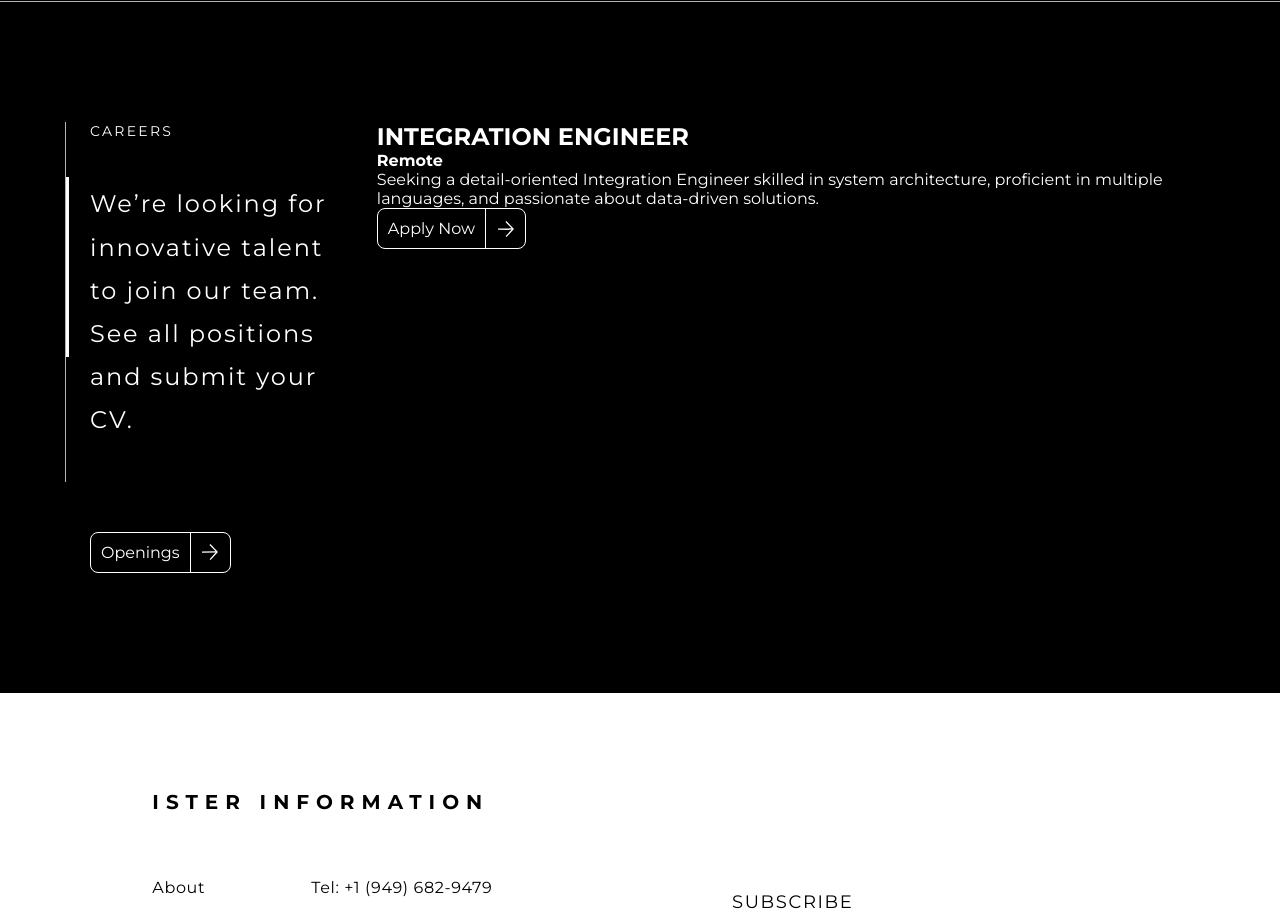
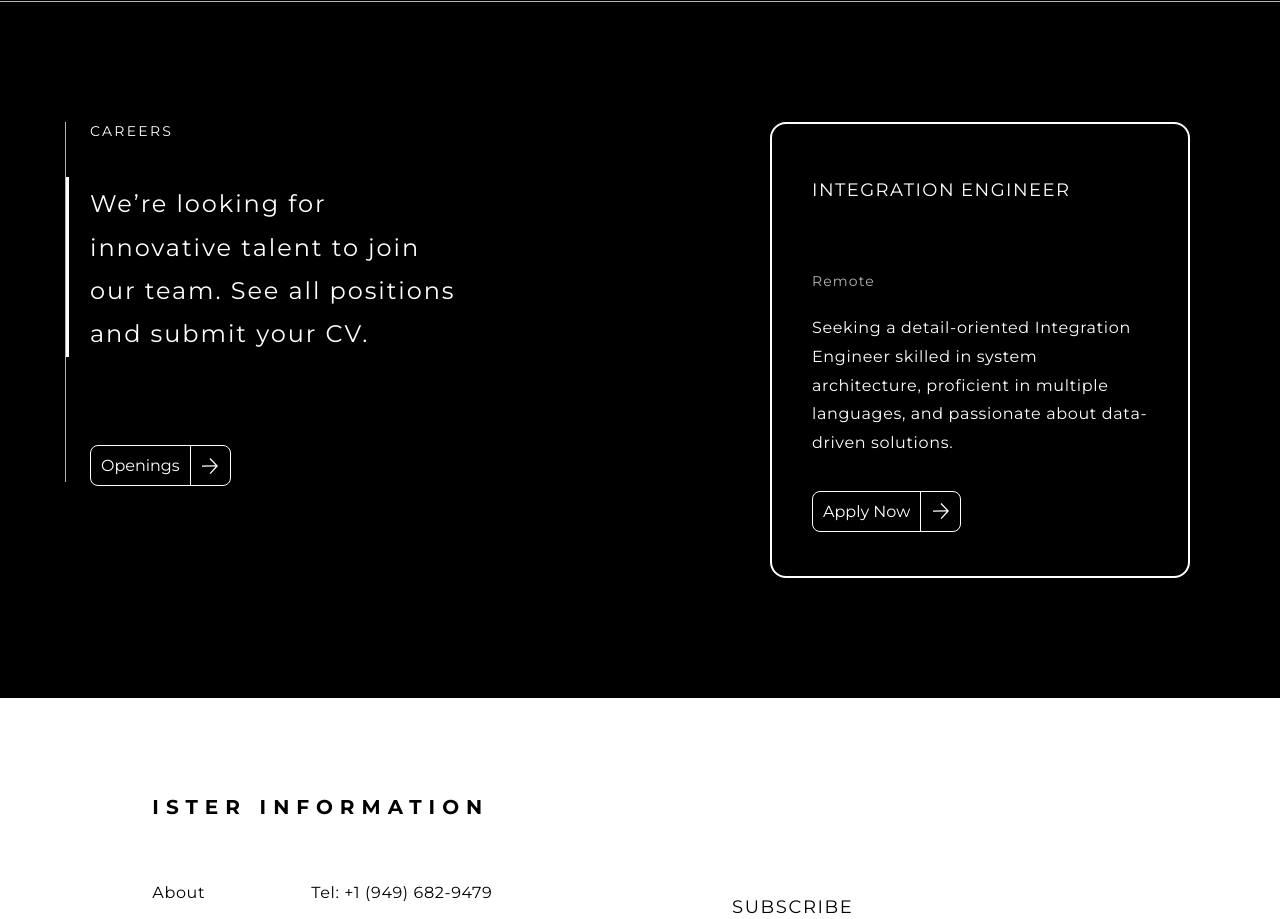
Before and after one commit to Moamal-2000/aster-information, a React (Vite) app: page / in a window 1280 px wide. Shown: the part 6540-7459 px from the top of the page. Built offline with nearby package versions, Linux system fonts and the light colour scheme.

Commit message:
style: CareersSlider slide

```diff
--- a/src/Components/Home/CareersSection/CareersSlider/CareersSlider.module.scss
+++ b/src/Components/Home/CareersSection/CareersSlider/CareersSlider.module.scss
@@ -1,21 +1,40 @@
 @import "src/Styles/mixins.scss";
 
 .slider {
-
+  padding: 10px;
+  border: solid 2px var(--white);
+  width: 420px;
+  border-radius: 16px;
+  padding: 50px 40px 32px;
 }
 
 .slide {
-
+  height: 370px;
 }
 
 .title {
-
+  letter-spacing: .08em;
+  line-height: 1.8em;
+  font-size: 1.125rem;
+  font-weight: 400;
+  margin-bottom: 62px;
 }
 
 .location {
+  letter-spacing: .08em;
+  line-height: 1.8em;
+  font-size: .875rem;
+  margin-bottom: 20px;
+  color: var(--light-gray);
+}
 
+.location>strong {
+  font-weight: 400;
 }
 
 .description {
-
+  letter-spacing: .04em;
+  line-height: 1.8em;
+  font-size: 1rem;
+  margin-bottom: 33px;
 }
```
